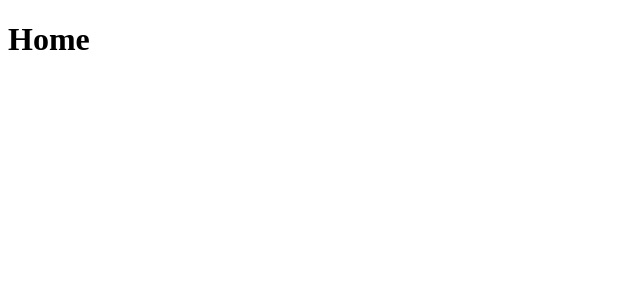
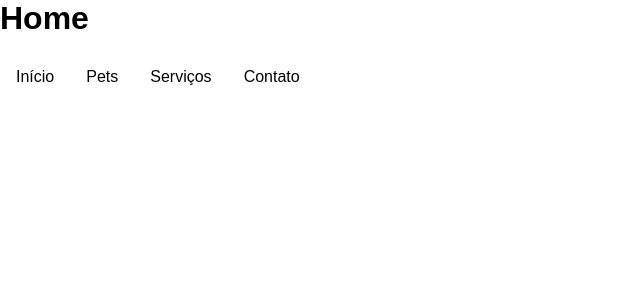
Before and after one commit to wellison-md/tmh-proto, a React (Vite) app: page / in a window 1280 px wide. Shown: the top 300 px of the page, without its empty margins (0-640 px from the left). Built offline with nearby package versions, Linux system fonts and the light colour scheme.

Commit message:
:feat: feat: create navbar

```diff
--- /dev/null
+++ b/src/components/navBar/index.jsx
@@ -0,0 +1,12 @@
+import { ListItem, NavBarWrapper } from "./navBarStyle";
+
+export default function NavBar() {
+  return (
+    <NavBarWrapper>
+      <ListItem>Início</ListItem>
+      <ListItem>Pets</ListItem>
+      <ListItem>Serviços</ListItem>
+      <ListItem>Contato</ListItem>
+    </NavBarWrapper>
+  );
+}
--- /dev/null
+++ b/src/components/navBar/navBarStyle.jsx
@@ -0,0 +1,14 @@
+import { styled } from 'styled-components';
+
+export const NavBarWrapper = styled.ul`
+  width: 100%;
+  height: 80px;
+  list-style: none;
+  display: flex;
+`;
+
+export const ListItem = styled.li`
+  margin: 0 16px;
+  cursor: pointer;
+  align-self: center;
+`;
--- a/src/main.jsx
+++ b/src/main.jsx
@@ -1,9 +1,11 @@
 import React from 'react'
 import ReactDOM from 'react-dom/client'
 import App from './App.jsx'
+import { GlobalStyles } from './GlobalStyles.jsx'
 
 ReactDOM.createRoot(document.getElementById('root')).render(
   <React.StrictMode>
-    <App />
+    <GlobalStyles />
+      <App />
   </React.StrictMode>,
 )
--- a/src/pages/home/index.jsx
+++ b/src/pages/home/index.jsx
@@ -1,5 +1,6 @@
 import { useEffect } from "react";
 import { getFake } from "../../utils/fkdb/getFkData";
+import NavBar from "../../components/navBar";
 
 export default function Home() {
   useEffect(() => {
@@ -12,6 +13,7 @@ export default function Home() {
   return (
     <>
       <h1>Home</h1>
+      <NavBar />
     </>
   );
 }
```
